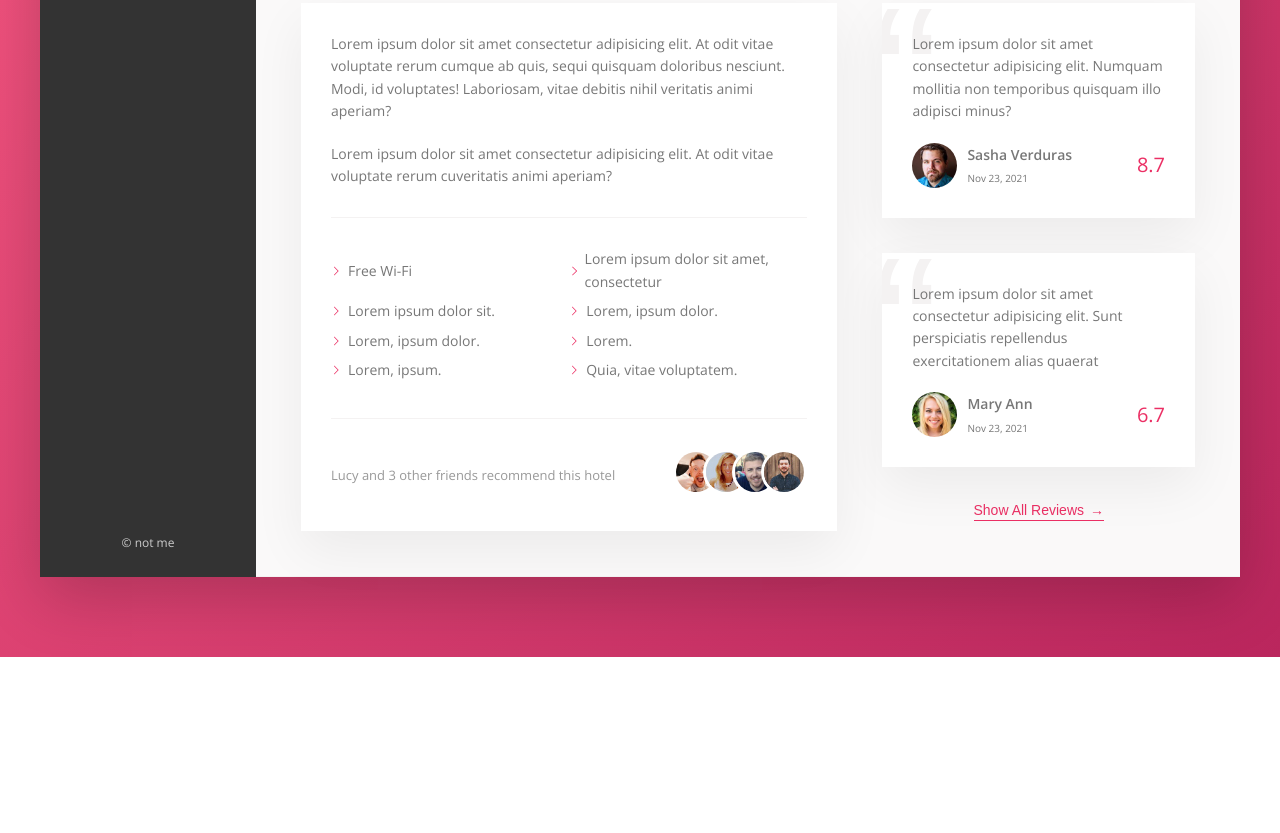
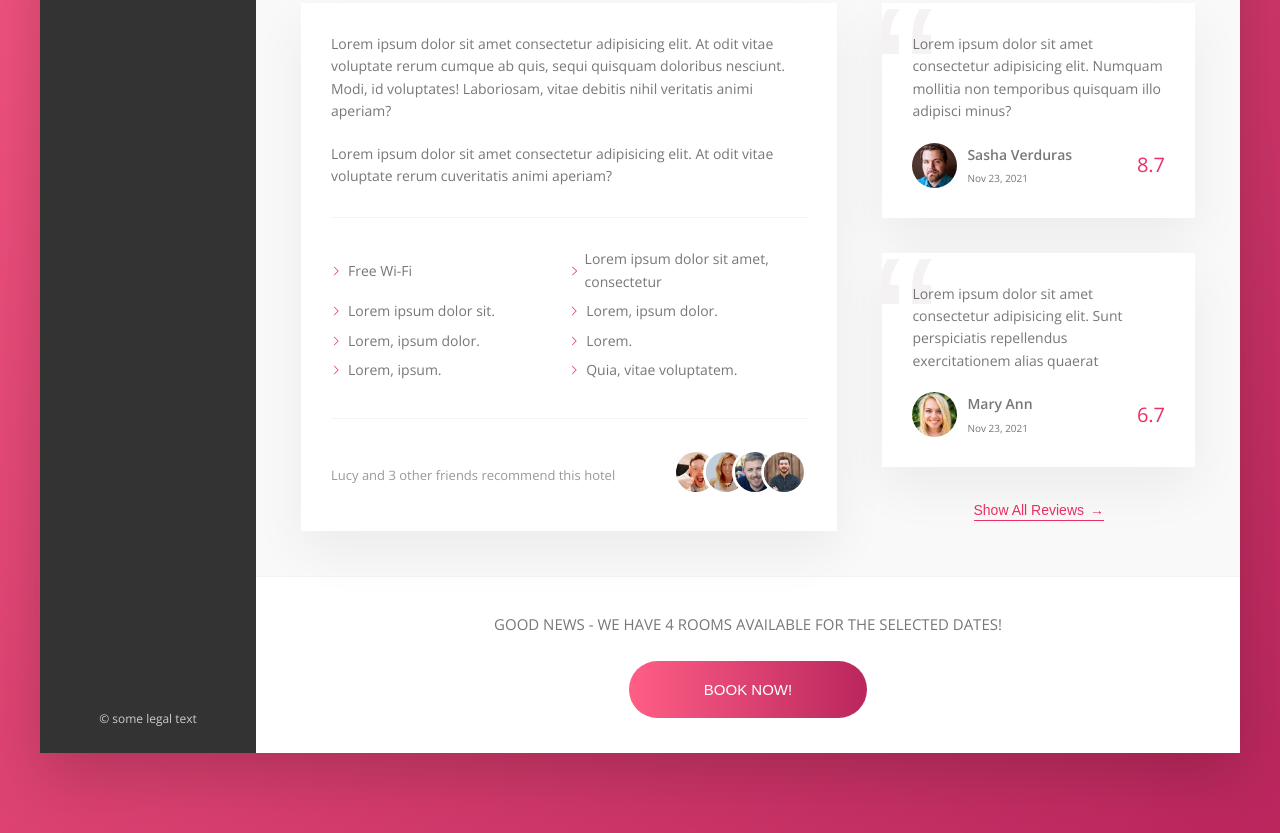
Before and after one commit to sverdiyev/Trillo, a website: page Trillo-flexbox/index.html in a window 1280 px wide. Shown: the part 643-1476 px from the top of the page. Before the commit the page ends 1300 px from the top, so only its background shows below. Drawn offline with nearby package versions, Linux system fonts and the light colour scheme.

Commit message:
added CTA

```diff
--- a/Trillo-flexbox/index.html
+++ b/Trillo-flexbox/index.html
@@ -11,7 +11,7 @@
 		<link rel="stylesheet" href="css/style.css" />
 		<link rel="shortcut icon" type="image/png" href="img/favicon.png" />
 
-    <title>trillo &mdash; Your all-in-one booking app</title>
+		<title>Trillo - css project</title>
 	</head>
 	<body>
 		<div class="container">
@@ -43,7 +43,7 @@
 						<span class="user-nav__notification">7</span>
 					</div>
 					<div class="user-nav__user">
-            <img src="img/user.jpg" alt="" class="user-nav__user-photo" />
+						<img src="img/mainUser.jpeg" alt="" class="user-nav__user-photo" />
 						<span class="user-nav__user-name">Not Sasha</span>
 					</div>
 				</nav>
@@ -84,7 +84,7 @@
 							</a>
 						</li>
 					</ul>
-          <div class="legal">&copy not me</div>
+					<div class="legal">&copy some legal text</div>
 				</nav>
 				<main class="hotel-view">
 					<div class="gallery">
@@ -198,6 +198,15 @@
 							</button>
 						</div>
 					</div>
+					<div class="cta">
+						<h2 class="cta__book-now">
+							Good News - we have 4 rooms available for the selected dates!
+						</h2>
+						<button class="btn">
+							<span class="btn__visible"> Book Now!</span>
+							<span class="btn__invisible"> Only 4 rooms left!</span>
+						</button>
+					</div>
 				</main>
 			</section>
 		</div>
--- a/Trillo-flexbox/sass/_compnents.scss
+++ b/Trillo-flexbox/sass/_compnents.scss
@@ -405,3 +405,68 @@
 		font-weight: 300;
 	}
 }
+
+//Call to Action
+
+.cta {
+	padding: 3.5rem 0;
+	text-align: center;
+	&__book-now {
+		text-transform: uppercase;
+		font-weight: 300;
+		font-size: 1.5rem;
+		margin-bottom: 2.5rem;
+	}
+}
+
+.btn {
+	cursor: pointer;
+	position: relative;
+	font-size: 1.5rem;
+	font-weight: 300;
+	text-transform: uppercase;
+	border-radius: 100px;
+	border: none;
+	background-image: linear-gradient(
+		to right,
+		var(--color-primary-light),
+		var(--color-primary-dark)
+	);
+	color: #fff;
+
+	overflow: hidden;
+
+	& > * {
+		transition: all 0.2s;
+		height: 100%;
+		width: 100%;
+		display: inline-block;
+	}
+	&__visible {
+		padding: 2rem 7.5rem;
+	}
+	&__invisible {
+		position: absolute;
+		padding: 2rem 0;
+		left: 0;
+		top: -100%;
+	}
+
+	&:hover {
+		background-image: linear-gradient(
+			to right,
+			var(--color-primary-dark),
+			var(--color-primary-light)
+		);
+	}
+	&:hover &__visible {
+		transform: translateY(100%);
+	}
+	&:hover &__invisible {
+		top: 0;
+	}
+	:focus {
+		outline: none;
+		// animation: pulsate 1s infinite;
+	}
+}
```
Also changed, not shown: Trillo-flexbox/css/style.css, Trillo-flexbox/img/mainUser.jpeg (added), Trillo-flexbox/img/user.jpg (deleted). Lines whose indentation alone changed are shown as unchanged.
